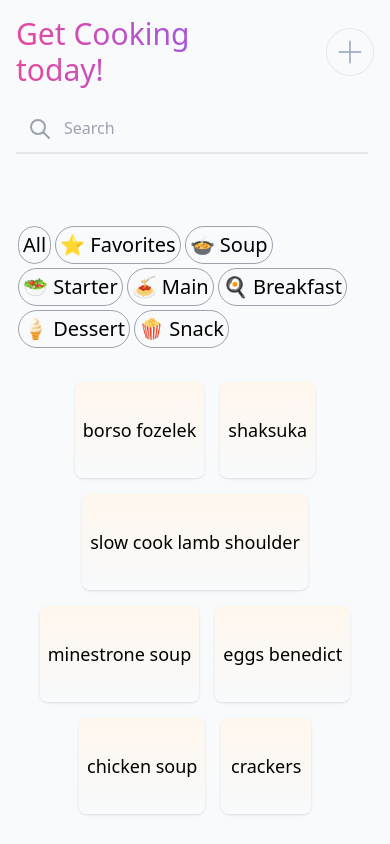
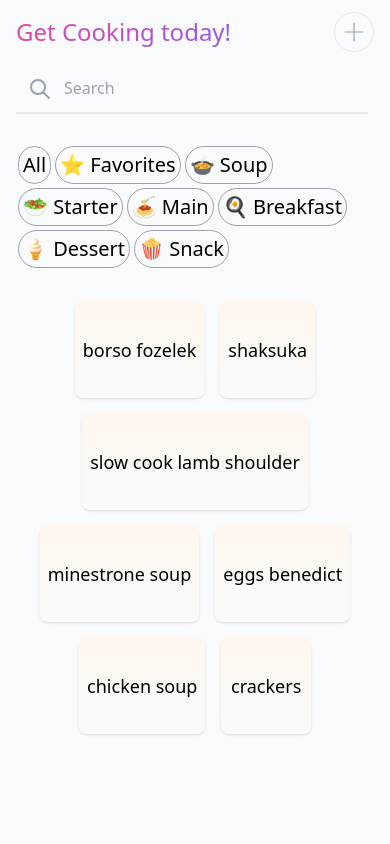
Before and after one commit to Annie1790/shopping-list, a React (Create React App) app: page /recipes in a window 390 px wide. Built offline with nearby package versions, Linux system fonts and the light colour scheme; no server answers.

Commit message:
minor side adjusments to fix mobile issue

```diff
--- a/src/components/recipes/NavAndSearch.jsx
+++ b/src/components/recipes/NavAndSearch.jsx
@@ -2,9 +2,9 @@ const NavAndSearch = () => {
 
     return (
         <div className="grid grid-cols-3 grid-rows-2">
-            <h1 className="col-span-2 p-4 text-3xl bg-clip-text text-transparent bg-gradient-to-r from-pink-500 to-violet-500">Get Cooking today!</h1>
+            <h1 className="col-span-2 p-4 sm:text-3xl text-2xl bg-clip-text text-transparent bg-gradient-to-r from-pink-500 to-violet-500">Get Cooking today!</h1>
             <button className="justify-self-end pr-4">
-                <svg className="fill-slate-400 border rounded-full" xmlns="http://www.w3.org/2000/svg" height="48"
+                <svg className="fill-slate-400 border rounded-full sm:w-12 sm:h-12 w-10 h-10" xmlns="http://www.w3.org/2000/svg" height="48"
                     viewBox="0 -960 960 960" width="48"><path
                         d="M464.615-464.615H255.384q-6.538 0-10.961-4.485Q240-473.586
                 240-480.216t4.423-10.899q4.423-4.27 10.961-4.27h209.231v-209.231q0-6.538
```
